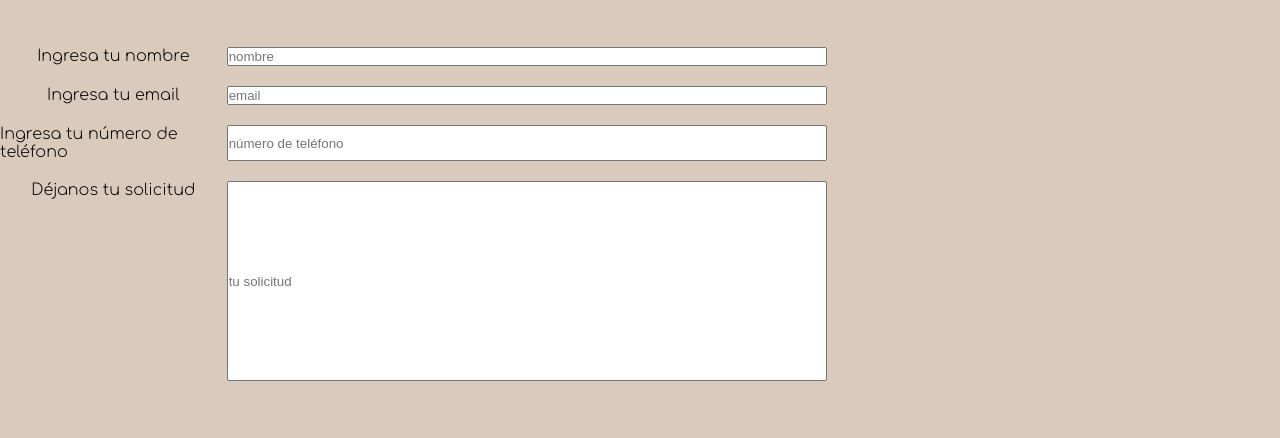
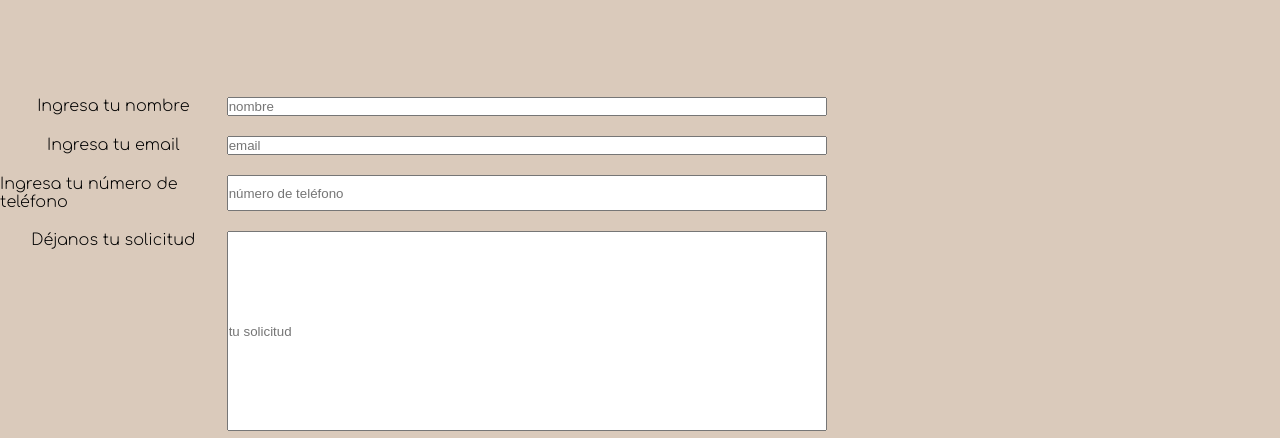
Before and after one commit to Juan04Vargas19/proyecto_coderhouse, a plain HTML site: page paginas/contacto.html in a window 1280 px wide. Shown: the part 293-731 px from the top of the page. Drawn offline with Linux system fonts and the light colour scheme.

```diff
--- a/paginas/contacto.html
+++ b/paginas/contacto.html
@@ -25,7 +25,7 @@
             </nav>
         </div>
     </header>
-    <main>
+    <main class="main-contacto">
         <div class="hero6">
             <h1 id="hero6__title">Déjanos tus datos y nosotros de contáctamos</h1>
             <form class="hero6__form">
--- a/style.css
+++ b/style.css
@@ -187,9 +187,14 @@
     background-image: url(./assets/categorias-cabello.jpg);
 }
 
+.main-contacto{
+    height: 60vh;
+}
+
 .hero6__form{
     display: grid;
     grid-template-columns: 1fr 1fr 2fr;
+    margin-top: 90px
 }
 
 #hero6__form-label-nombre{
```
